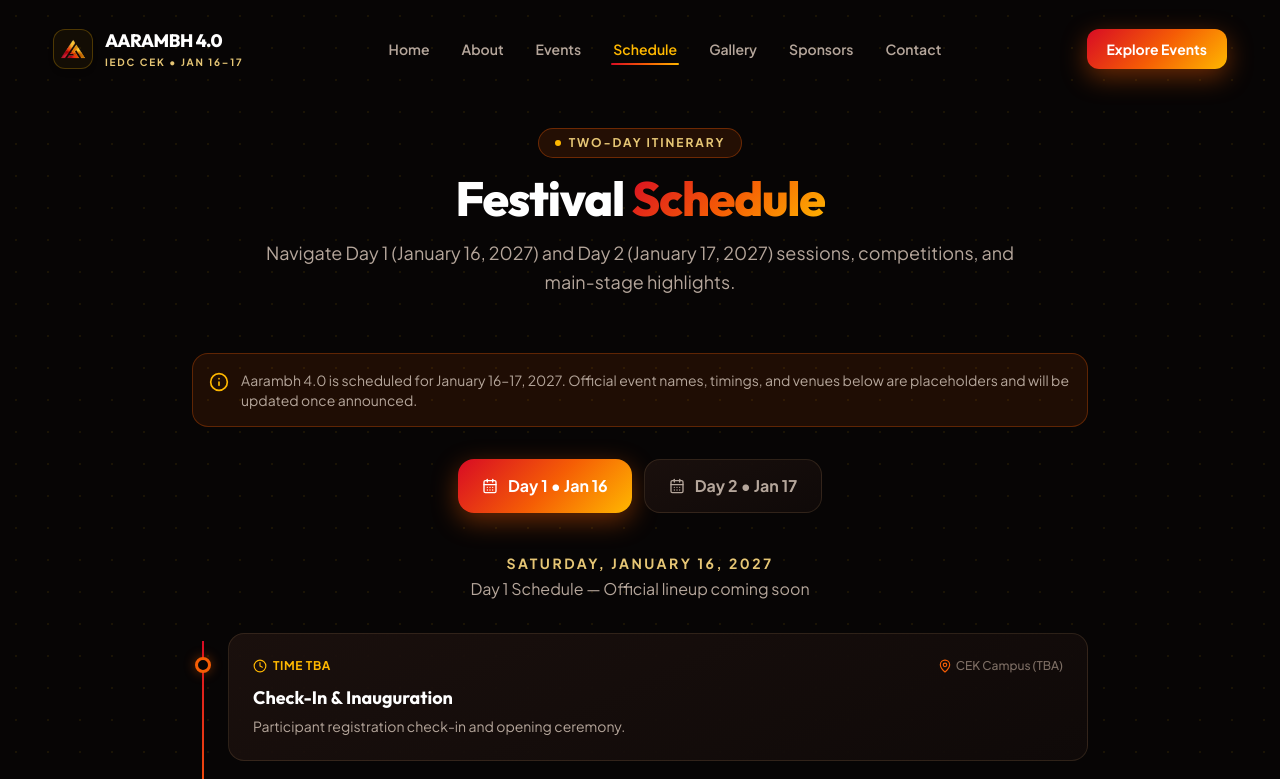
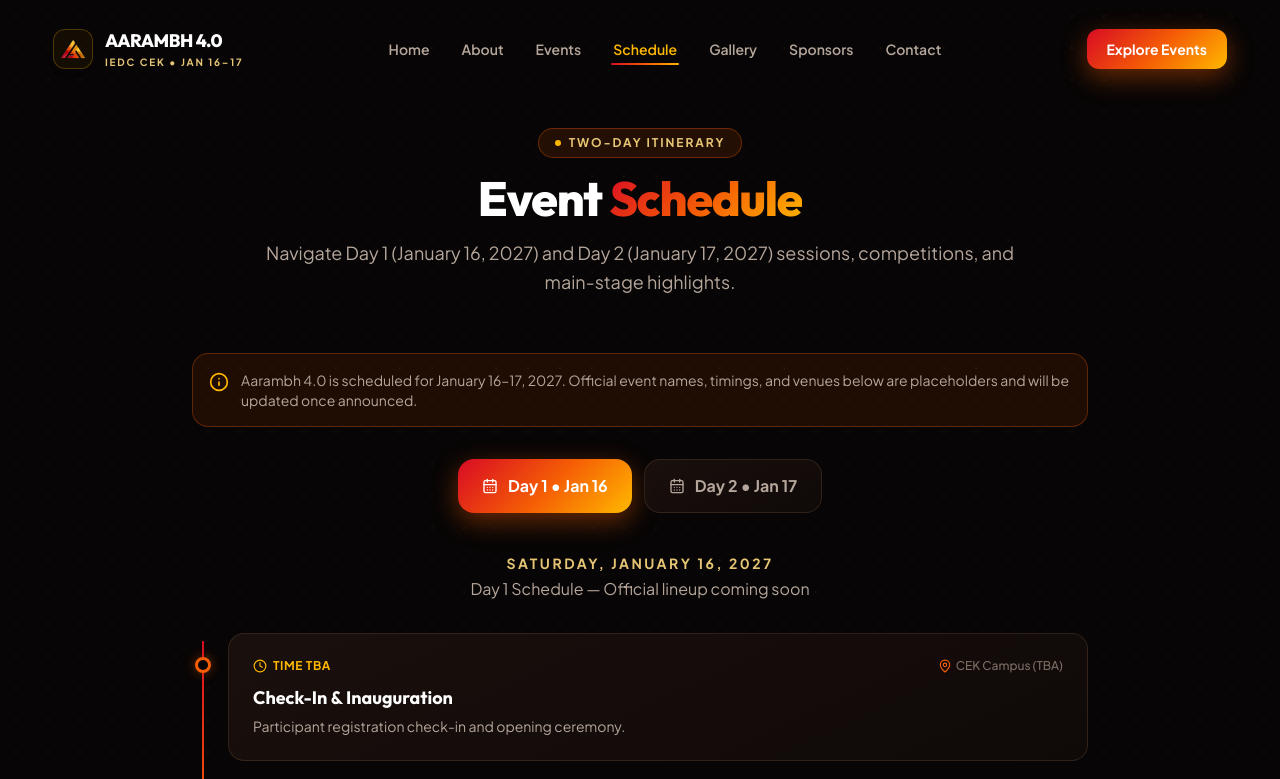
Before and after one commit to abhishekr-git/aarambh4.0, a Next.js app: page /schedule in a window 1280 px wide. Shown: the top 779 px of the page. Built offline with nearby package versions, Linux system fonts and the light colour scheme.

Commit message:
chore: change festival schedule to event schedule

```diff
--- a/src/app/schedule/page.tsx
+++ b/src/app/schedule/page.tsx
@@ -14,7 +14,7 @@ export default function SchedulePage() {
     <div className="mx-auto max-w-7xl px-4 pt-32 pb-24 sm:px-6 lg:px-8">
       <SectionHeading
         kicker="Two-Day Itinerary"
-        title="Festival"
+        title="Event"
         highlight="Schedule"
         subtitle="Navigate Day 1 (January 16, 2027) and Day 2 (January 17, 2027) sessions, competitions, and main-stage highlights."
       />
--- a/src/components/schedule/ScheduleTimeline.tsx
+++ b/src/components/schedule/ScheduleTimeline.tsx
@@ -28,7 +28,7 @@ export function ScheduleTimeline({ days }: ScheduleTimelineProps) {
       {/* Day Switcher Tabs */}
       <div
         role="tablist"
-        aria-label="Festival schedule days"
+        aria-label="Event schedule days"
         className="mb-10 flex flex-wrap justify-center gap-3"
       >
         {days.map((day) => {
```
